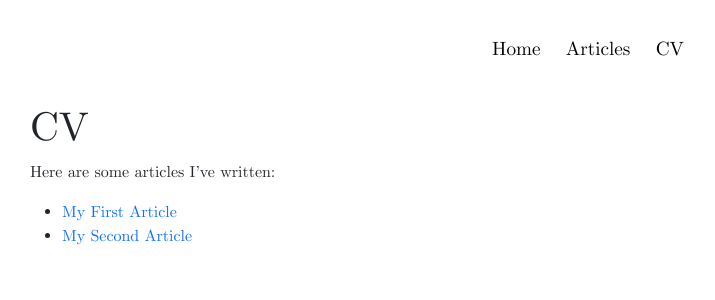
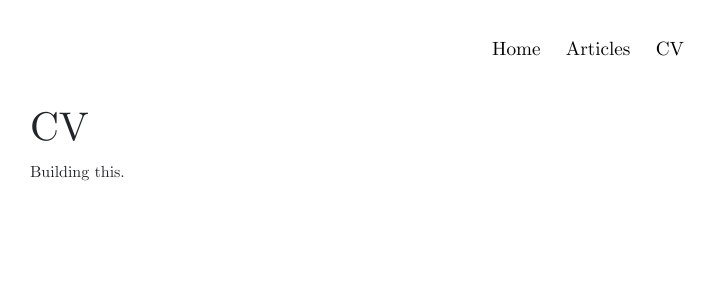
Before and after one commit to RoidaVinci/web, a Jekyll site: the page built from cv.md, in a window 1280 px wide. Shown: the top 300 px of the page, without its empty margins (52-767 px from the left). Built offline with Jekyll 4.4.1, drawn with Linux system fonts in a browser that asks for light colours.

Commit message:
Update cv.md

```diff
--- a/cv.md
+++ b/cv.md
@@ -6,9 +6,4 @@ permalink: /cv/
 
 # CV
 
-{{ "
-Here are some articles I've written:
-
-- [My First Article](articles/thesisnn.md)
-- [My Second Article](articles/idis.md)
-" | markdownify }}
+Building this.
```
